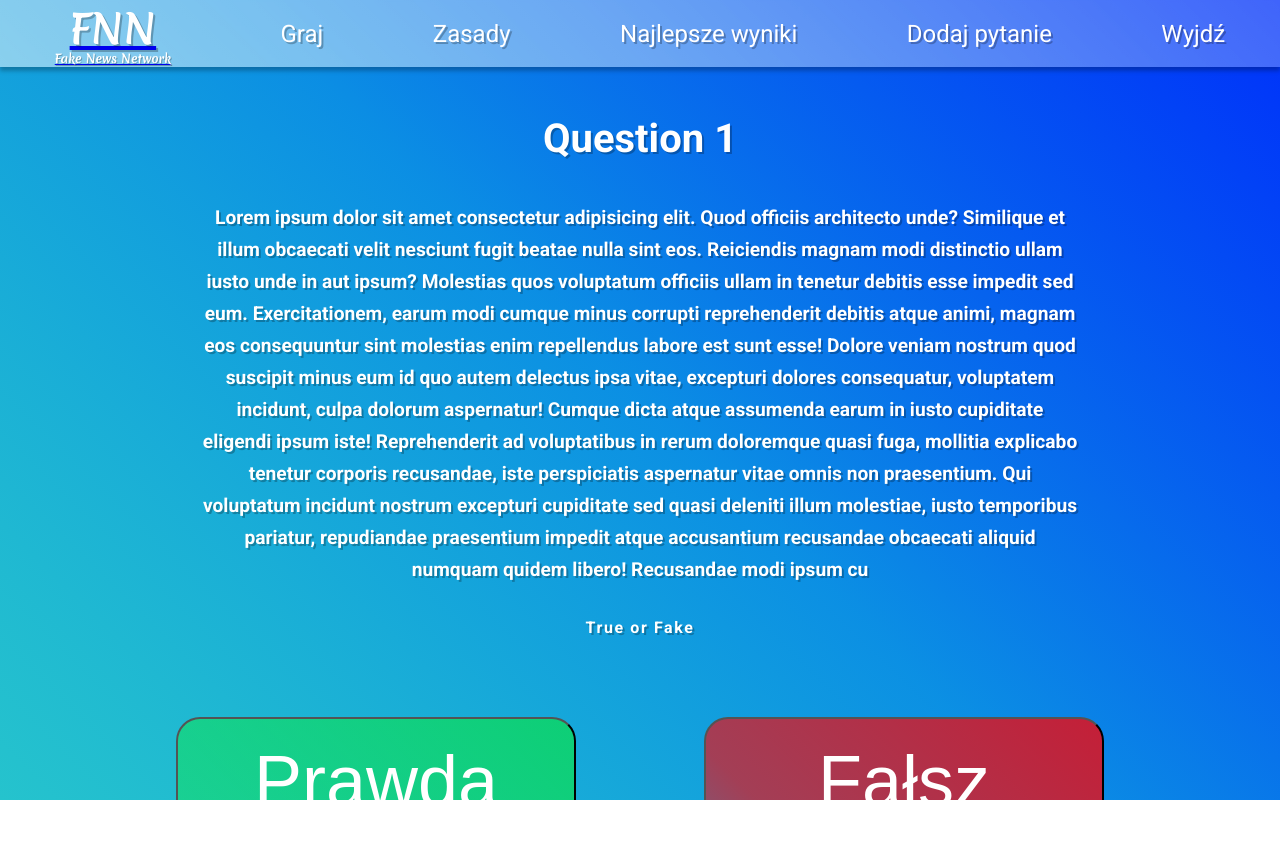
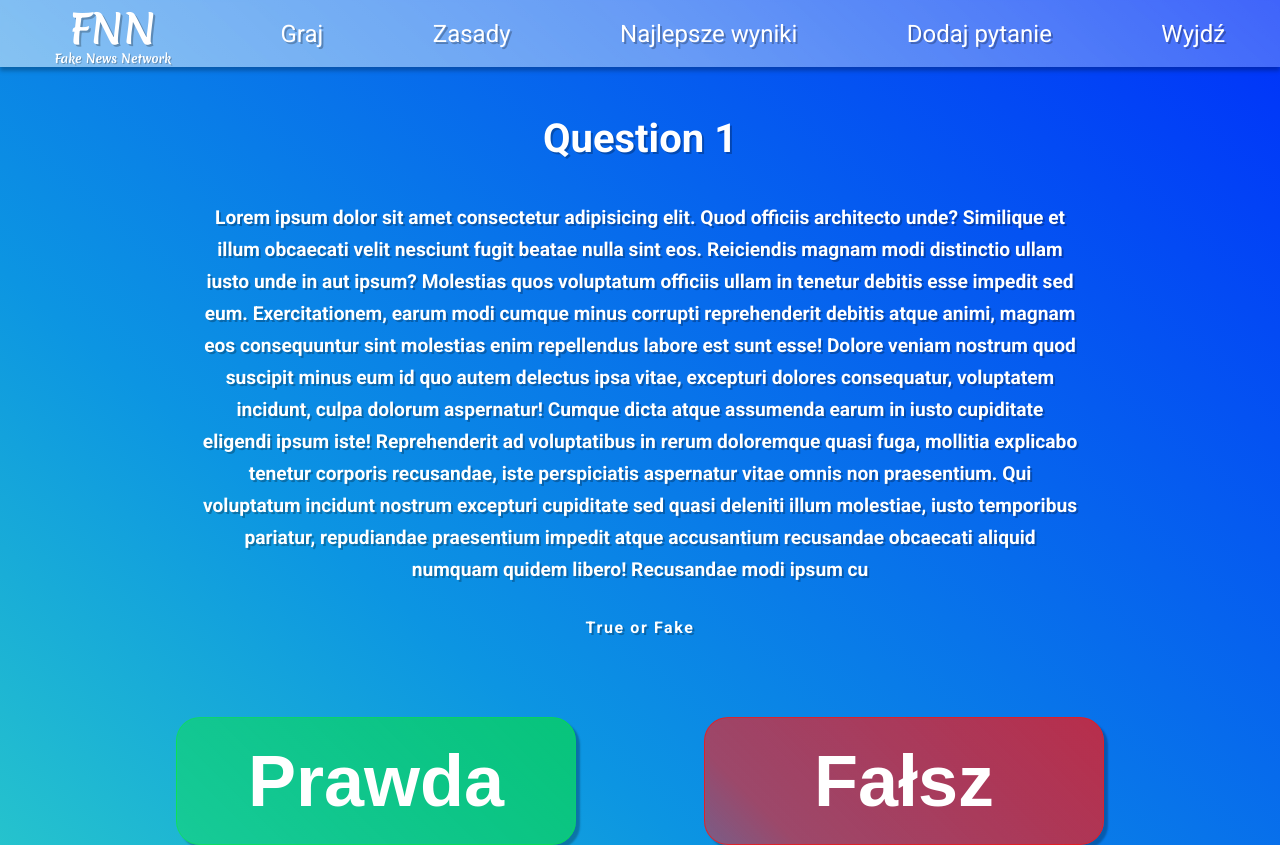
Before and after one commit to team-prstmw/hackaton-FE, a React (Create React App) app: page /quiz in a window 1280 px wide. Before the commit the page ends 800 px from the top, so only its background shows below. Built offline with nearby package versions, Linux system fonts and the light colour scheme.

Commit message:
Restyled buttons on quiz pages

```diff
--- a/src/components/Navbar/Navbar.module.scss
+++ b/src/components/Navbar/Navbar.module.scss
@@ -39,6 +39,10 @@
   }
 }
 
+.noUnderline {
+  text-decoration: none;
+}
+
 .navLogo {
   color: var(--text-color-main);
   text-align: center;
--- a/src/components/Navbar/Navbar.tsx
+++ b/src/components/Navbar/Navbar.tsx
@@ -5,7 +5,7 @@ export function Navbar() {
   return (
     <div className={styles.navbar}>
       {window.location.pathname !== "/" ? (
-        <Link to="/">
+        <Link to="/" className={styles.noUnderline}>
           <div className={styles.navLogo}>
             <p className={styles.navFnn}>FNN</p>
             <p className={styles.navFnnDesc}>Fake News Network</p>
--- a/src/pages/Answer/AnswerJustification.module.scss
+++ b/src/pages/Answer/AnswerJustification.module.scss
@@ -97,6 +97,11 @@
       }
     }
 
+    .nextQuestionButton,
+    .answerExplanationLink {
+      text-shadow: 1px 1px 0px var(--glass-shadow-color);
+    }
+
     .nextQuestion {
       grid-area: 2 / 3 / 3 / 4;
     }
--- a/src/pages/Answer/AnswerJustification.tsx
+++ b/src/pages/Answer/AnswerJustification.tsx
@@ -4,12 +4,9 @@ import { getById } from "../../utils/read";
 import styles from "./AnswerJustification.module.scss";
 import { Navbar } from "../../components/Navbar/Navbar";
 
-
-
 const justification = {
-  "explanationDescription": "hahahah",
-  "detailsLink": "https://www.google.com",
-
+  explanationDescription: "hahahah",
+  detailsLink: "https://www.google.com",
 };
 // export function AnswerJustification() {
 export function AnswerJustification(questionId: number) {
@@ -25,7 +22,6 @@ export function AnswerJustification(questionId: number) {
     fetchData();
   }, [explanation, explanationLink]);
 
-
   return (
     <div className={styles.answerJustificationPage}>
       <Navbar />
@@ -37,10 +33,15 @@ export function AnswerJustification(questionId: number) {
           vel ipsum.
           {explanation}
         </p>
-        <a className={styles.answerExplanationLink} href={explanationLink} target="_blank" rel="noopener noreferrer">
+        <a
+          className={styles.answerExplanationLink}
+          href={explanationLink}
+          target="_blank"
+          rel="noopener noreferrer"
+        >
           Czytaj więcej
         </a>
-        <Link className={styles.nextQuestion} to={"wp.pl"}  >
+        <Link className={styles.nextQuestion} to={"wp.pl"}>
           <button className={styles.nextQuestionButton}>
             Następne pytanie
           </button>
--- a/src/pages/GameView/GameView.module.scss
+++ b/src/pages/GameView/GameView.module.scss
@@ -1,16 +1,16 @@
+@import "../../theme.module.scss";
+
 .GameView {
-    background: linear-gradient(45deg, rgba(37,195,205,1) 0%, rgba(12,149,226,0.79) 50%, rgba(0,49,250,1) 100%);
-    color: #fff;
-    height: 100vh;
+  color: var(--text-color-main);
 
-    .title{
+  .title {
     font-size: 2.5rem;
     padding-top: 3rem;
     text-align: center;
     margin-bottom: 2.5rem;
   }
 
-    .information{
+  .information {
     text-align: center;
     padding: 0 200px;
     margin: 0 auto;
@@ -20,44 +20,59 @@
     margin-bottom: 2rem;
   }
 
-    .note{
+  .note {
     text-align: center;
     font-size: 1rem;
     font-weight: bold;
     letter-spacing: 0.1rem;
   }
 
-    .buttons{
+  .buttons {
     display: flex;
     justify-content: center;
     margin-top: 5rem;
 
     .buttonTrue {
-            background: linear-gradient(45deg, rgba(5,255,0,0.28) 0%, rgba(5,255,0,0.46) 100%);
+      background: linear-gradient(
+        45deg,
+        rgba(5, 255, 0, 0.28) 0%,
+        rgba(5, 255, 0, 0.46) 100%
+      );
       font-size: 4.5rem;
+      font-weight: 700;
       margin-right: 8rem;
       width: 25rem;
       height: 8rem;
       border-radius: 1.5rem;
-            color: #fff;
+      color: var(--text-color-main);
+      border: 1px solid rgba(5, 255, 0, 0.28);
+      box-shadow: 4px 4px 2px var(--glass-shadow-color);
     }
 
     .buttonTrue:hover {
-            background: #00ff00af;
+      background: #0cd50cc7;
       cursor: pointer;
     }
 
     .buttonFalse {
-            background: linear-gradient(225deg, rgba(255,0,0,0.76) 0%, rgba(255,0,0,0.61) 82%, rgba(255,0,0,0.47) 100%);
+      background: linear-gradient(
+        225deg,
+        rgba(239, 25, 25, 0.76) 0%,
+        rgba(249, 28, 28, 0.61) 82%,
+        rgba(243, 34, 34, 0.47) 100%
+      );
       font-size: 4.5rem;
+      font-weight: 700;
       width: 25rem;
       height: 8rem;
       border-radius: 1.5rem;
-            color: #fff;
+      color: var(--text-color-main);
+      border: 1px solid rgba(239, 25, 25, 0.76);
+      box-shadow: 4px 4px 2px var(--glass-shadow-color);
     }
 
     .buttonFalse:hover {
-            background: #ff0000;
+      background: #df0000b6;
       cursor: pointer;
     }
   }
```
Lines whose indentation alone changed are shown as unchanged.
